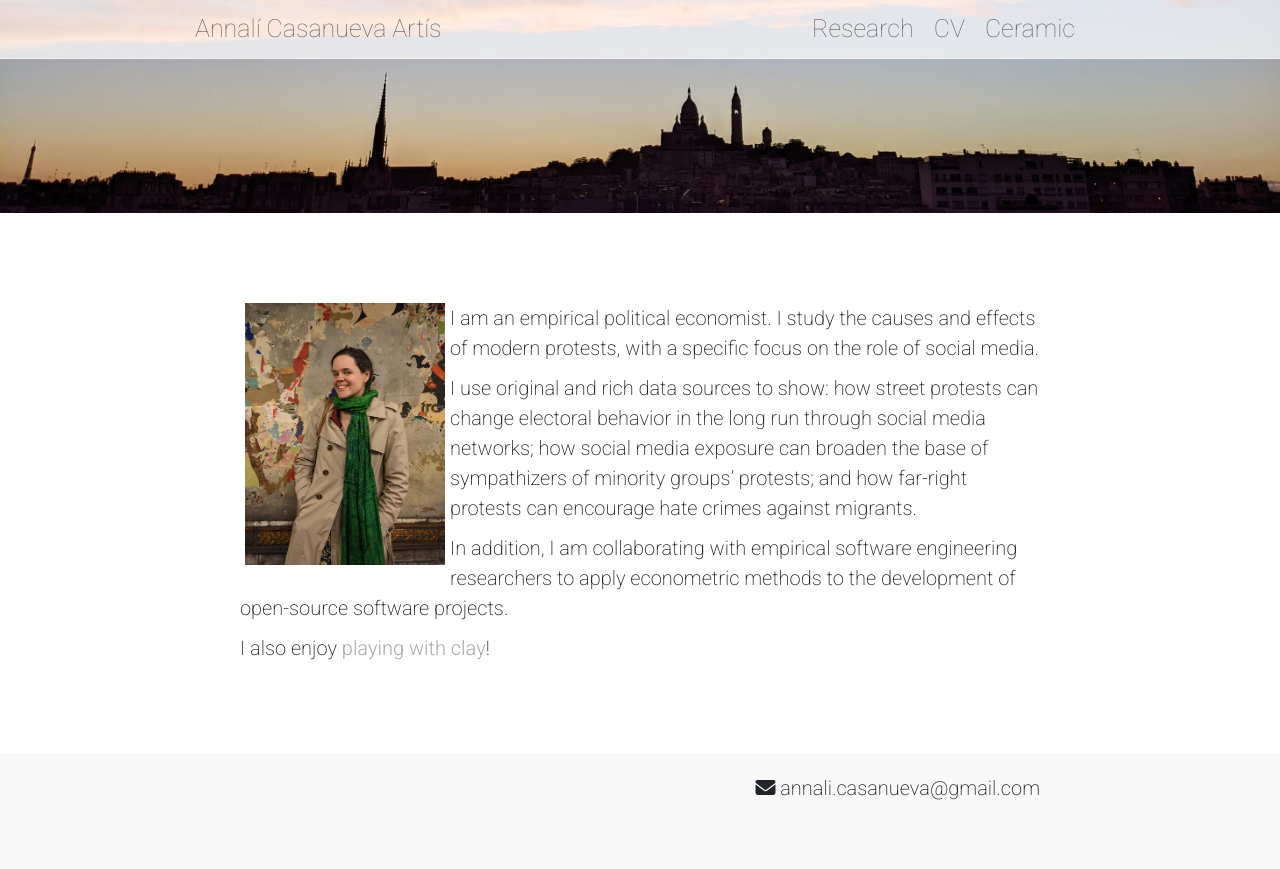
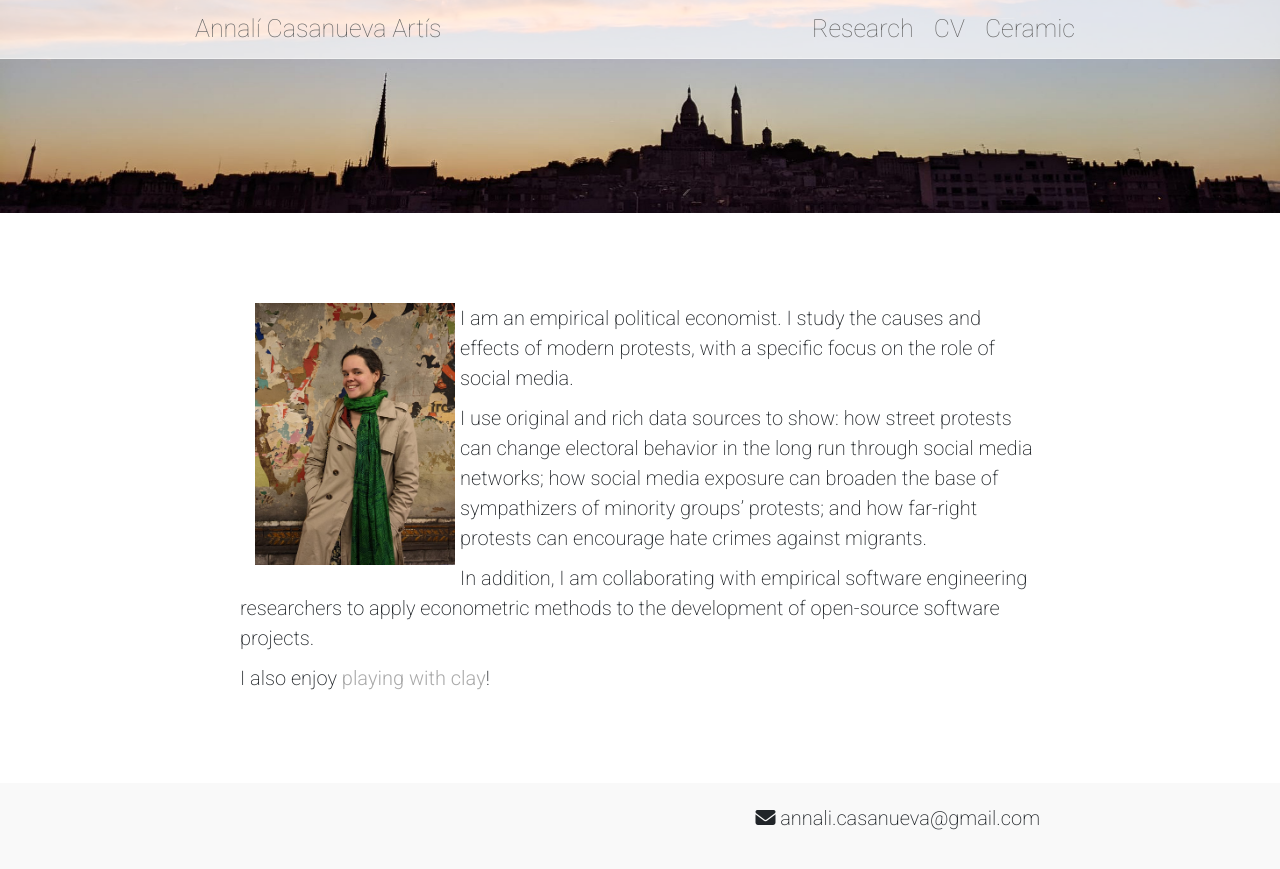
Before and after one commit to Annali-Casanueva/annali-casanueva.github.io, a Jekyll site: the page built from pages/en/index.md, in a window 1280 px wide. Shown: the top 869 px of the page. Built offline with Jekyll 4.4.1, drawn with Linux system fonts in a browser that asks for light colours.

Commit message:
Update style.css

```diff
--- a/css/style.css
+++ b/css/style.css
@@ -364,7 +364,7 @@ p { margin-bottom: 0.5rem; }
     float: left;
     width: 200px;
     max-width: 40vw;
-    margin: 0 5px 0 5px;
+    margin: 0 5px 0 15px;
 }
 
 @media (max-width: 565px) {
```
